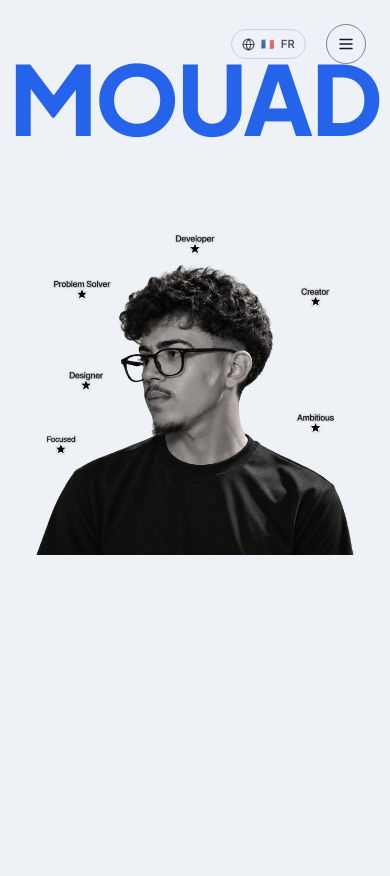
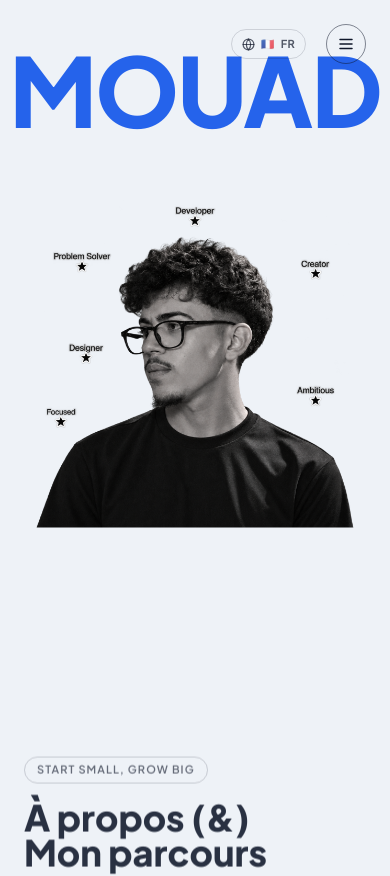
Before and after one commit to Mouadbrt/MOUAD, a React (Vite) app: page / in a window 390 px wide. Shown: the top 876 px of the page. Built offline with nearby package versions, Linux system fonts and the light colour scheme.

Commit message:
Update project

```diff
--- a/src/components/Hero.jsx
+++ b/src/components/Hero.jsx
@@ -189,9 +189,15 @@ export default function Hero() {
     // room for the Hero to stay stuck in place while its layers transition).
     // At scroll position 0, or under reduced motion, this is visually a
     // no-op: no extra height, no sticky, the section renders exactly as
-    // before.
-    <div ref={pinRef} className={reduced ? undefined : "relative h-[calc(100svh+24vh)] md:h-[calc(100svh+32vh)]"}>
-      <section id="hero" className={`w-full min-h-[100svh] overflow-hidden bg-putty ${reduced ? "relative" : "sticky top-0"}`}>
+    // before. That reserved extra room sits below the section as blank
+    // space until it's scrolled through, so on mobile — where the section
+    // itself is now content-sized instead of a forced `100svh` — it's kept
+    // small (`8vh`, matching the scroll-exit's already-reduced 0.45
+    // intensity below) instead of the original `24vh`, so it reads as a
+    // normal transition into the next section rather than another empty
+    // gap under the portrait. `sm`/`md` keep their original values.
+    <div ref={pinRef} className={reduced ? undefined : "relative h-[calc(15.75rem+84vw+8vh)] sm:h-[calc(100svh+24vh)] md:h-[calc(100svh+32vh)]"}>
+      <section id="hero" className={`w-full min-h-[calc(15.75rem+84vw)] sm:min-h-[100svh] overflow-hidden bg-putty ${reduced ? "relative" : "sticky top-0"}`}>
         <MobileMenu open={menuOpen} onClose={() => setMenuOpen(false)} navLeft={navLeft} navRight={navRight} t={t} />
         {/* giant name wordmark — the page's own logo, filling the width */}
         <span
@@ -242,16 +248,24 @@ export default function Hero() {
             Below `sm` the box is auto-height (width-driven, matching the photo's
             own aspect ratio) so the entire image stays visible, never cropped —
             sm and up keep the original fixed-height, object-cover box untouched.
-            That auto-height also means it can no longer stay pinned to `bottom-0`
-            on mobile: the box is much shorter now, and bottom-anchoring it inside
-            a full-`100svh` section stranded it far below the wordmark with a big
-            empty gap between them. Anchoring from `top` instead (right under the
-            wordmark) below `sm` keeps title and portrait reading as one
-            composition; any leftover space lands below the portrait instead,
-            which is just normal hero breathing room, not a gap in the middle. */}
+
+            Below `sm`, the whole composition is content-driven instead of
+            forced into a full-viewport section: the wordmark's font-size is
+            already clamped to its 6rem floor at every mobile width (`19vw`
+            only overtakes `6rem` past the `sm` breakpoint), so its own
+            rendered height is effectively constant on mobile — and the
+            portrait's width (and therefore its auto height, since it's
+            square) is purely a function of viewport width, not height. That
+            makes `top-[12.5rem]` (clearing the wordmark) plus the section's
+            `min-h-[calc(15.75rem+84vw)]` (wordmark clearance + portrait's own
+            `84vw`-driven height + a fixed breathing margin) a true structural
+            fit rather than a viewport-height guess: it holds a consistent,
+            small gap above AND below the portrait across phone heights,
+            instead of stretching a leftover gap to fill whatever `100svh`
+            happens to be on a given device. `sm` and up are untouched. */}
         <div
           ref={portraitWrapRef}
-          className="absolute z-10 left-1/2 -translate-x-1/2 top-[27%] sm:top-auto sm:bottom-0 h-auto sm:h-[76%] md:h-[84%] w-[84%] sm:w-[64%] md:w-[46%] max-w-xl"
+          className="absolute z-10 left-1/2 -translate-x-1/2 top-[12.5rem] sm:top-auto sm:bottom-0 h-auto sm:h-[76%] md:h-[84%] w-[84%] sm:w-[64%] md:w-[46%] max-w-xl"
         >
           <div className="relative w-full h-auto sm:h-full">
             <Portrait t={t} />
```
